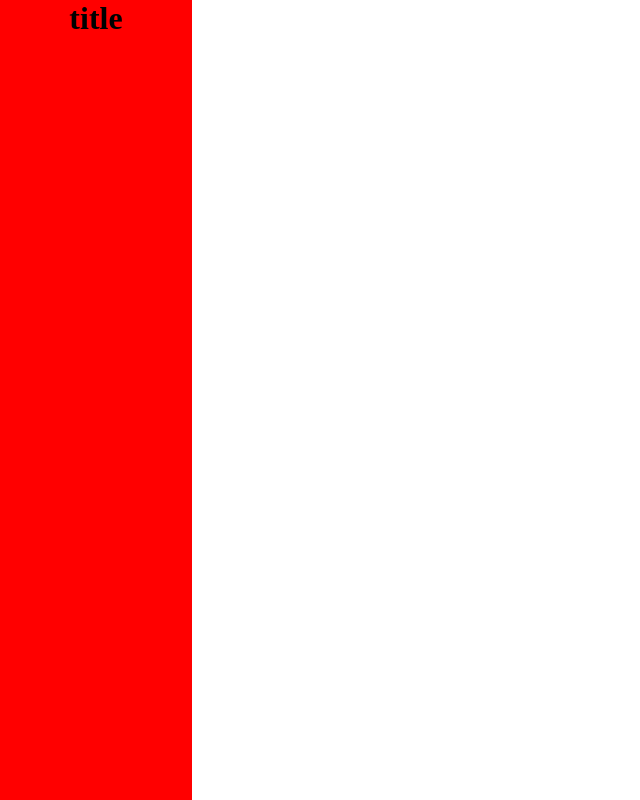
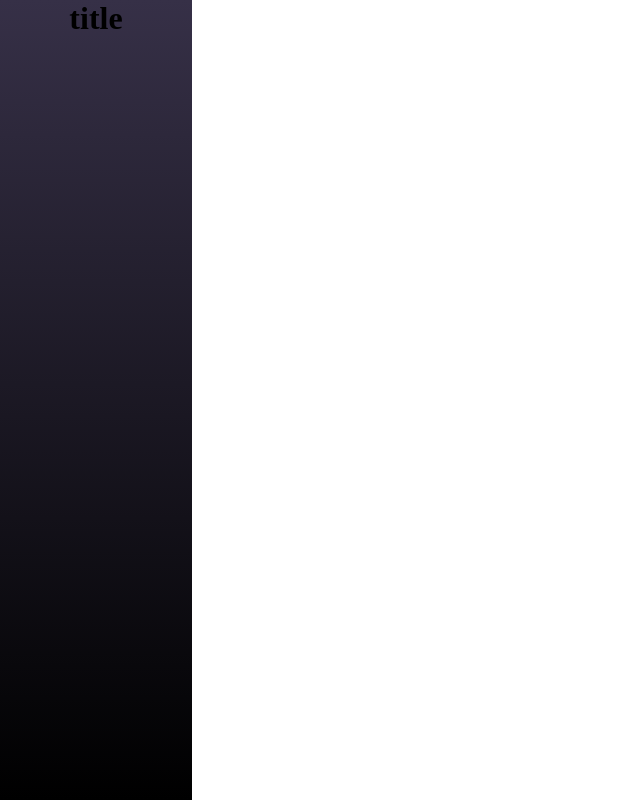
Before and after one commit to juliengg/tamuhack2024, a React (Create React App) app in the folder client/: page / in a window 1280 px wide. Shown: the whole page, without its empty margins (0-640 px from the left). Built offline with nearby package versions, Linux system fonts and the light colour scheme.

Commit message:
sahil messed up

```diff
--- a/client/src/components/sidebar.jsx
+++ b/client/src/components/sidebar.jsx
@@ -2,7 +2,7 @@ export default function Sidebar(){
     const sidebarStyle = {
         width:"15vw",
         height:"100vh",
-        background:"red"
+        background: "linear-gradient(#363047, #000000)",
     }
     return(
         <div style={sidebarStyle}>
@@ -10,3 +10,16 @@ export default function Sidebar(){
         </div>
     )
 }
+
+const buttonStyle = {
+    width:"60%",
+    height:"width"
+}
+
+function Button1(props){
+    return(
+        <div style={buttonStyle}>
+
+        </div>
+    )
+}
```
